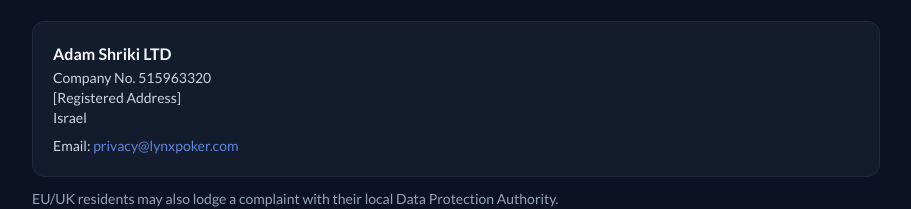
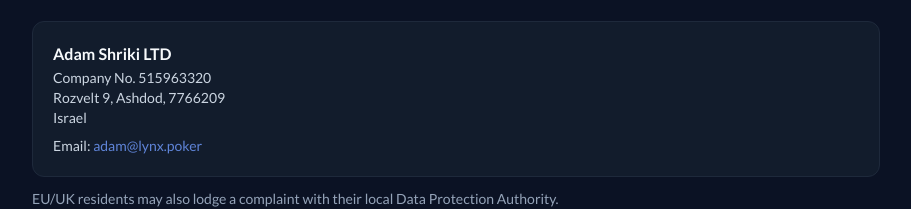
Before and after one commit to adamshriki/lynxpoker-website, a Next.js app: page /en/privacy in a window 1280 px wide. Shown: the part 3945-4154 px from the top of the page, without its empty margins (184-1095 px from the left). Built offline with nearby package versions, Linux system fonts and the light colour scheme.

Commit message:
Update address to Rozvelt 9 Ashdod and emails to adam@lynx.poker

```diff
--- a/public/legal/privacy-policy.md
+++ b/public/legal/privacy-policy.md
@@ -267,10 +267,10 @@
 
 **Adam Shriki LTD**
 Company No. 515963320
-[Registered Address]
+Rozvelt 9, Ashdod, 7766209
 Israel
 
-**Email:** [privacy@lynxpoker.com]
+**Email:** [adam@lynx.poker]
 
 For EU/UK residents, you also have the right to lodge a complaint with your local Data Protection Authority.
 
--- a/public/legal/terms-of-service.md
+++ b/public/legal/terms-of-service.md
@@ -271,10 +271,10 @@
 
 **Adam Shriki LTD**
 Company No. 515963320
-[Registered Address]
+Rozvelt 9, Ashdod, 7766209
 Israel
 
-**Email:** [legal@lynxpoker.com]
+**Email:** [adam@lynx.poker]
 
 Notices to the Customer shall be sent to the email address associated with the Customer's account.
 
--- a/src/app/[locale]/privacy/page.tsx
+++ b/src/app/[locale]/privacy/page.tsx
@@ -164,8 +164,8 @@
         <Section n="13" title="Contact Information">
           <div className="bg-surface-plus-1 border border-border-primary rounded-xl p-5 mt-2">
             <p className="font-bold text-text-primary">Adam Shriki LTD</p>
-            <p className="text-text-secondary text-sm">Company No. 515963320<br />[Registered Address]<br />Israel</p>
-            <p className="text-text-secondary text-sm mt-2">Email: <a href="mailto:privacy@lynxpoker.com" className="text-text-blue-primary hover:underline">privacy@lynxpoker.com</a></p>
+            <p className="text-text-secondary text-sm">Company No. 515963320<br />Rozvelt 9, Ashdod, 7766209<br />Israel</p>
+            <p className="text-text-secondary text-sm mt-2">Email: <a href="mailto:adam@lynx.poker" className="text-text-blue-primary hover:underline">adam@lynx.poker</a></p>
           </div>
           <p className="text-sm text-text-minus-1 mt-3">EU/UK residents may also lodge a complaint with their local Data Protection Authority.</p>
         </Section>
--- a/src/app/[locale]/terms/page.tsx
+++ b/src/app/[locale]/terms/page.tsx
@@ -117,8 +117,8 @@
         <Section n="15" title="Address for Legal Notices">
           <div className="bg-surface-plus-1 border border-border-primary rounded-xl p-5 mt-2">
             <p className="font-bold text-text-primary">Adam Shriki LTD</p>
-            <p className="text-text-secondary text-sm">Company No. 515963320<br />[Registered Address]<br />Israel</p>
-            <p className="text-text-secondary text-sm mt-2">Email: <a href="mailto:legal@lynxpoker.com" className="text-text-blue-primary hover:underline">legal@lynxpoker.com</a></p>
+            <p className="text-text-secondary text-sm">Company No. 515963320<br />Rozvelt 9, Ashdod, 7766209<br />Israel</p>
+            <p className="text-text-secondary text-sm mt-2">Email: <a href="mailto:adam@lynx.poker" className="text-text-blue-primary hover:underline">adam@lynx.poker</a></p>
           </div>
         </Section>
       </article>
```
